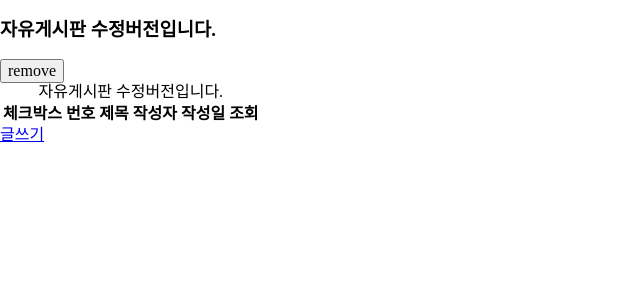
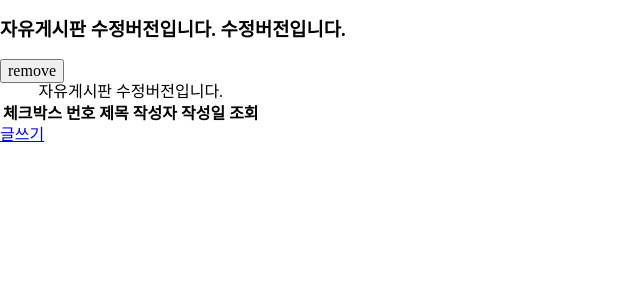
Before and after one commit to khk0613/php-homework-real-real, a PHP site: page / in a window 1280 px wide. Shown: the top 300 px of the page, without its empty margins (0-640 px from the left). Run offline with PHP 8.4, Linux system fonts and the light colour scheme; lists and menus that the app fills with data are empty; some libraries are stand-ins or nearby versions.

Commit message:
브렌치버전 테스트입니다.

```diff
--- a/board2/index.php
+++ b/board2/index.php
@@ -9,7 +9,7 @@
 </head>
 <body>
 	<article class="boardArticle">
-		<h3>자유게시판 수정버전입니다.</h3>
+		<h3>자유게시판 수정버전입니다. 수정버전입니다.</h3>
 		<div id="boardList">
 			<form action="removephp1.php" method="post">
 				<div class="btnSet">
```
